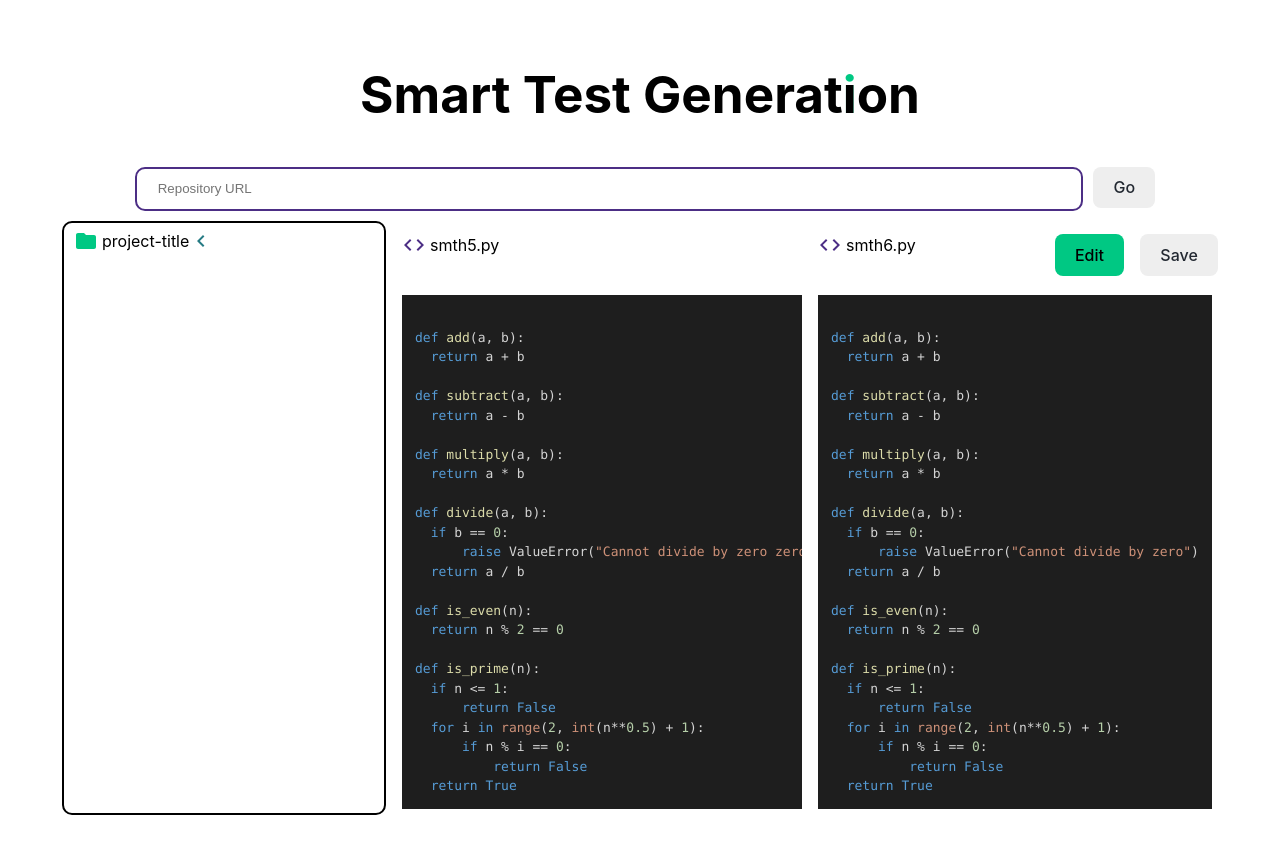
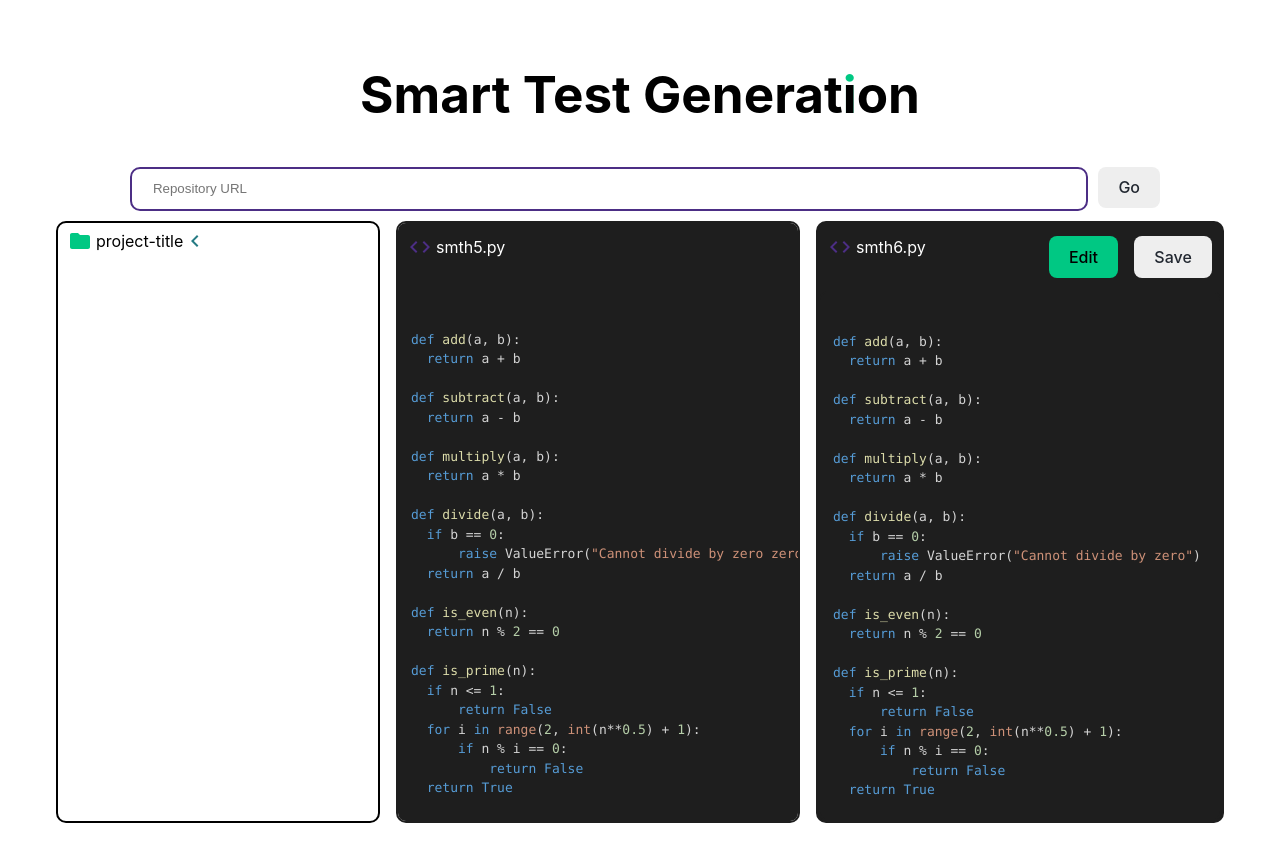
Before and after one commit to calimandaniel/TBH2024, a React (Vite) app in the folder smart-test-generation/client/: page / in a window 1280 px wide. Built offline with nearby package versions, Linux system fonts and the light colour scheme.

Commit message:
Fix some colours

```diff
--- a/smart-test-generation/client/src/index.css
+++ b/smart-test-generation/client/src/index.css
@@ -18,6 +18,7 @@
   --disabled-button-background-color: #EEEEEE;
   --disabled-button-text-color: #222831;
   --folder-selector-arrow: #267B84;
+  --editor-background: #1e1e1e;
 }
 
 a {
@@ -118,6 +119,12 @@ button:focus-visible {
   background-color: var(--folder-selector-arrow);
 }
 
+.display {
+  background-color: var(--editor-background);
+  border: 2px solid var(--editor-background);
+  border-radius: 10px;
+}
+
 @media (prefers-color-scheme: light) {
   :root {
     color: #000000;
--- a/smart-test-generation/client/src/view/files_manipulation/CodeDisplay.jsx
+++ b/smart-test-generation/client/src/view/files_manipulation/CodeDisplay.jsx
@@ -6,7 +6,7 @@ import FilenameDisplay from './FilenameDisplay';
 
 const CodeDisplay = ({ filename, data }) => {
   return (
-    <div style={{ minWidth: '400px', maxWidth: '20vw', overflowX: 'auto' }}>
+    <div className='display' style={{ minWidth: '400px', maxWidth: '20vw', overflowX: 'auto' }}>
       <Stack
         direction="column"
         justifyContent="center"
--- a/smart-test-generation/client/src/view/files_manipulation/FilenameDisplay.jsx
+++ b/smart-test-generation/client/src/view/files_manipulation/FilenameDisplay.jsx
@@ -3,7 +3,7 @@ import React from 'react'
 
 const FilenameDisplay = ({ filename }) => {
   return (
-    <p style={{marginBottom:'32px'}}>
+    <p style={{marginBottom:'32px', marginLeft: '10px', color: 'white'}}>
     <CODEICON/>{filename}
   </p>
   )
--- a/smart-test-generation/client/src/view/files_manipulation/UnitTestClassDisplayAndEdit.jsx
+++ b/smart-test-generation/client/src/view/files_manipulation/UnitTestClassDisplayAndEdit.jsx
@@ -23,6 +23,8 @@ const UnitTestClassDisplayAndEdit = ({ filename, data }) => {
             justifyContent="center"
             alignItems="flex-end"
             spacing={0}
+            // style={{backgroundColor: 'red'}}
+            className='display'
         >
             <UnitTestClassDisplayAndEditHeader
                 filename={filename}
--- a/smart-test-generation/client/src/view/files_manipulation/UnitTestClassDisplayAndEditMenu.jsx
+++ b/smart-test-generation/client/src/view/files_manipulation/UnitTestClassDisplayAndEditMenu.jsx
@@ -10,6 +10,7 @@ const UnitTestClassDisplayAndEditMenu = ({ editMode, edited, handleToggleEditMod
         justifyContent="center"
         alignItems="center"
         spacing={2}
+        style={{marginRight: '10px'}}
     >
         <EditButton editMode={editMode} handleToggleEditMode={handleToggleEditMode} />
         <SaveButton edited={edited} />
```
